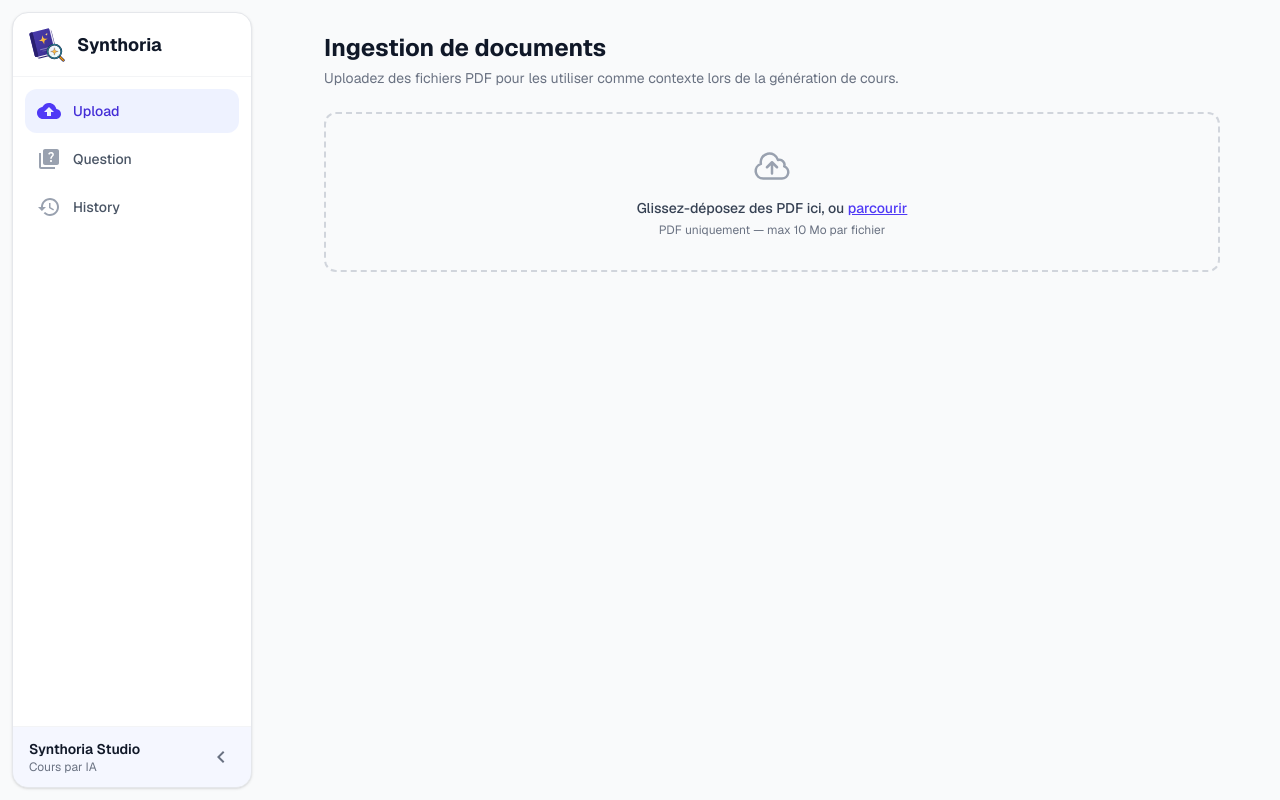
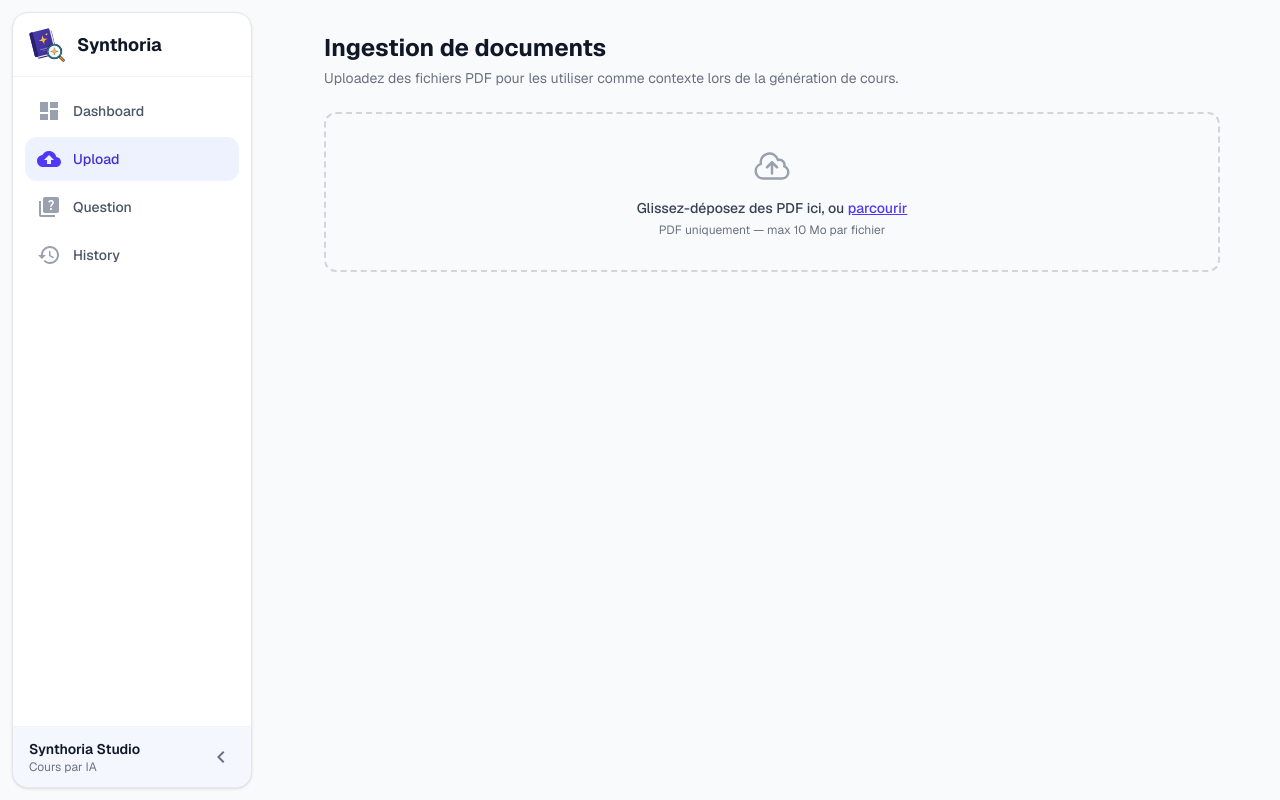
Before and after one commit to Mahandry-IT/Synthoria-Studio, a Next.js app: page / in a window 1280 px wide. Built offline with nearby package versions, Linux system fonts and the light colour scheme.

Commit message:
feat(nav): entrée Dashboard dans la sidebar

```diff
--- a/src/components/Sidebar.tsx
+++ b/src/components/Sidebar.tsx
@@ -4,6 +4,7 @@ import { useEffect, useState } from "react";
 import Image from "next/image";
 import { usePathname } from "next/navigation";
 import CloudUploadIcon from "@mui/icons-material/CloudUpload";
+import DashboardIcon from "@mui/icons-material/Dashboard";
 import QuizIcon from "@mui/icons-material/Quiz";
 import HistoryIcon from "@mui/icons-material/History";
 import ChevronLeftIcon from "@mui/icons-material/ChevronLeft";
@@ -20,6 +21,7 @@ interface NavItem {
 }
 
 const navItems: NavItem[] = [
+  { label: "Dashboard", href: "/dashboard", icon: <DashboardIcon /> },
   { label: "Upload", href: "/", icon: <CloudUploadIcon /> },
   { label: "Question", href: "/ask", icon: <QuizIcon /> },
   { label: "History", href: "/history", icon: <HistoryIcon /> },
```
